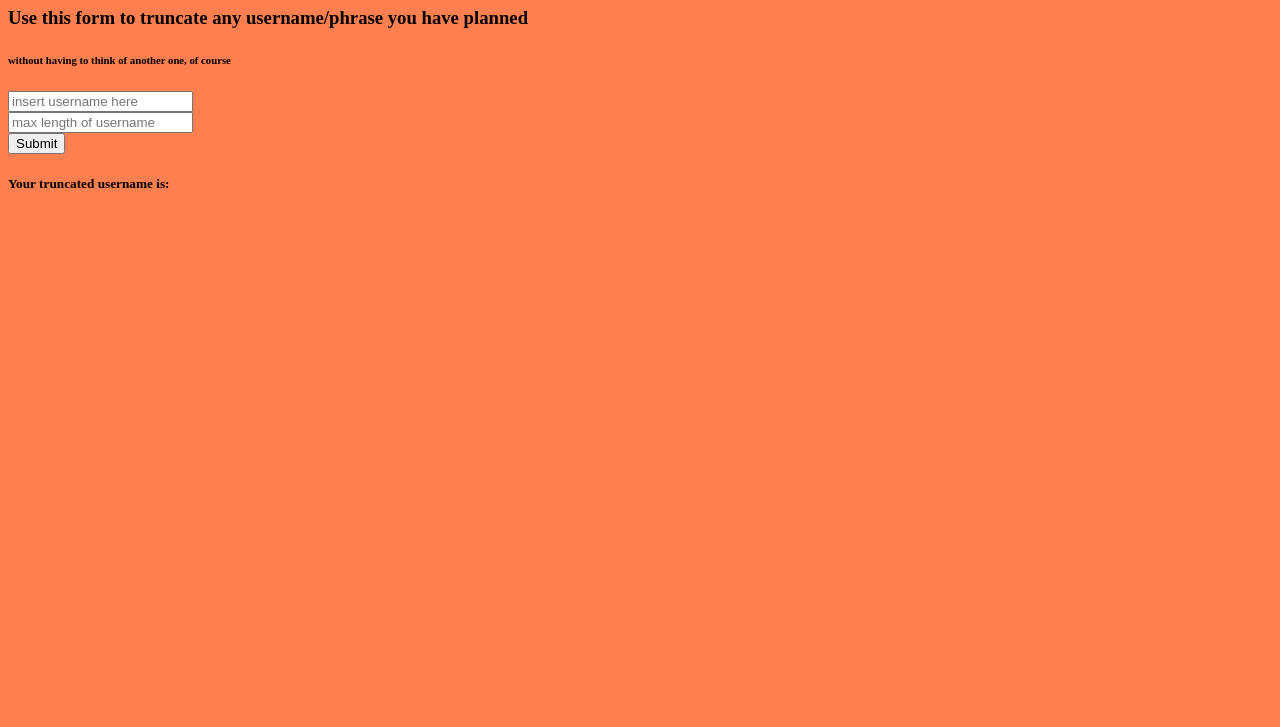
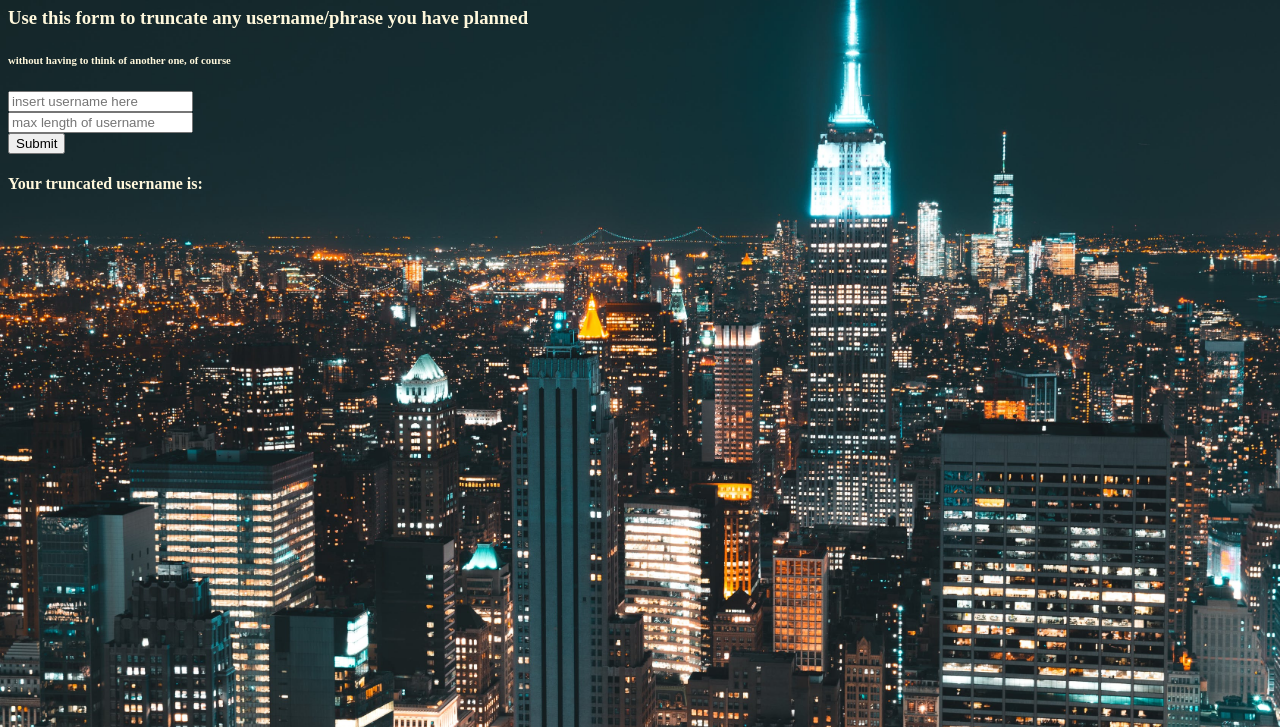
Before and after one commit to hmahmad2/username_truncater, a plain HTML site: page index.html in a window 1280 px wide. Shown: the part 73-800 px from the top of the page. Drawn offline with Linux system fonts and the light colour scheme.

Commit message:
added background image, changed text color

```diff
--- a/index.html
+++ b/index.html
@@ -20,7 +20,7 @@
     <button onclick="truncate()">Submit</button>
 
 
-    <h5>Your truncated username is:</h5>
+    <h4>Your truncated username is:</h4>
     <p id="answer"></p>
 </body>
 </html>
--- a/style.css
+++ b/style.css
@@ -1,3 +1,9 @@
 body {
-    background-color: coral;
+    /* background-color: coral; */
+    background-image: url(images/city_backdrop_night.jpeg);
+    width: 100%;
+    height: auto;
+    background-repeat: no-repeat;
+    background-size: cover;
+    color: cornsilk;
 }
```
Also changed, not shown: images/city_backdrop_night.jpeg (added).
